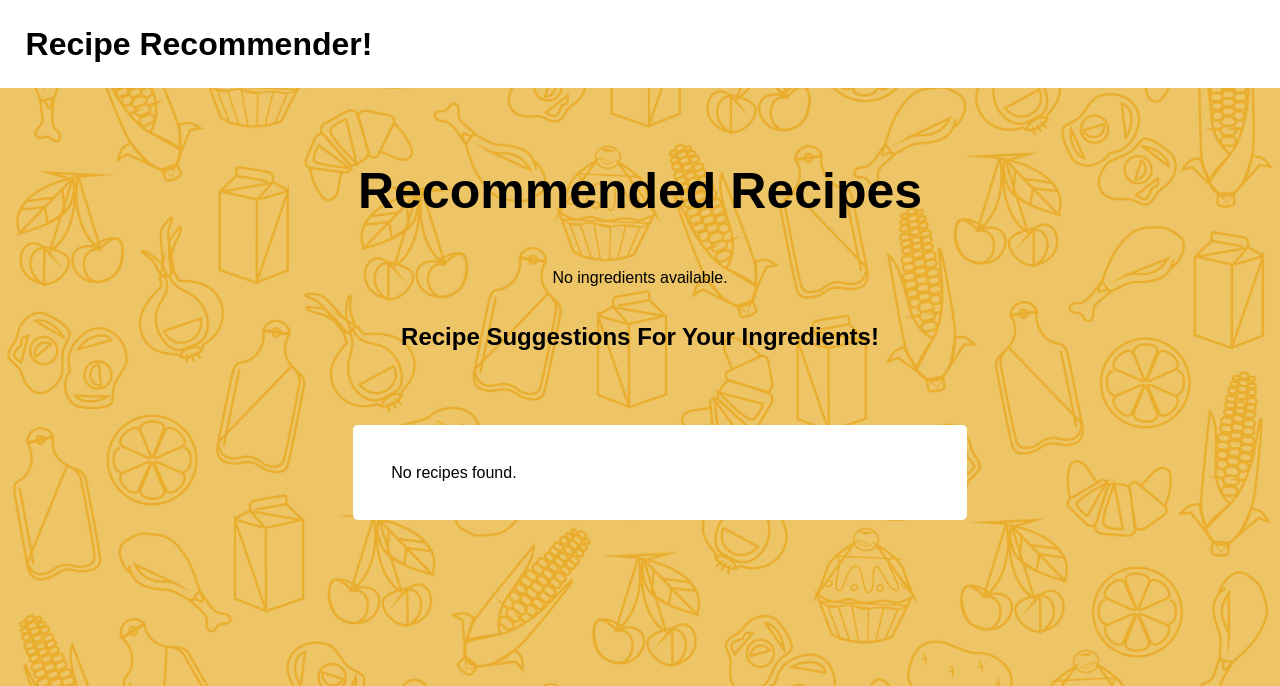
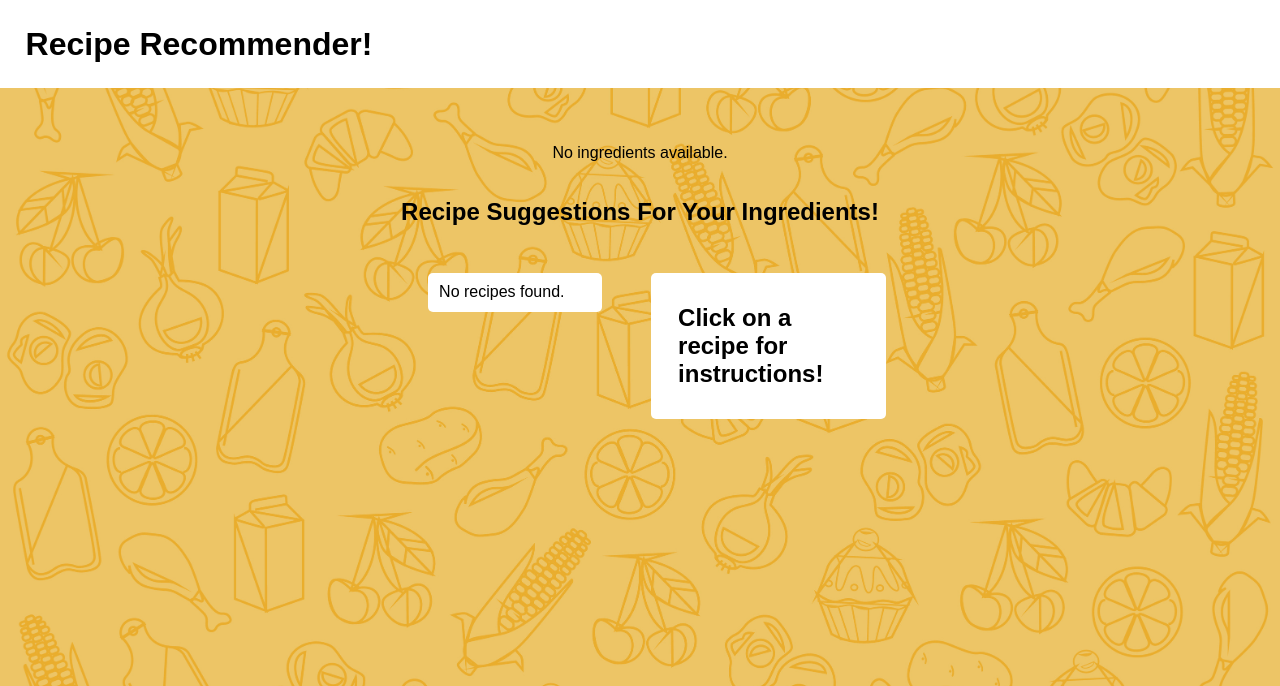
Before and after one commit to edmundpaquin/RecipeRecommender, a Flask app: page /results in a window 1280 px wide. Shown: the top 686 px of the page. Run offline with Flask 3, Linux system fonts and the light colour scheme; the visitor is signed in with stand-in values (Sample User, id 1).

Commit message:
clicking recipes

```diff
--- a/static/home.css
+++ b/static/home.css
@@ -158,7 +158,7 @@ h2 {
 
 #uploadButton {
     position: absolute;
-    padding: 11% 17%;
+    padding: 13% 17%;
     background-color: rgba(0, 0, 0, 0.2);
     font-size: 30px;
     border-radius: 5px;
@@ -173,4 +173,6 @@ h2 {
     font-weight: bold;
     margin-top: 20px;
     text-align: bottom;
+    position: relative;
+    top: 45px;
 }
--- a/static/results.css
+++ b/static/results.css
@@ -49,3 +49,26 @@ li {
     border-radius: 5px;
     background-color: white;
 }
+
+#recipes {
+    display: flex;
+}
+
+#recipe-display {
+    background-color: white;
+    border-radius: 5px;
+    width: 50%;
+    margin: 5%;
+    padding: 2% 5%;
+    height: fit-content;
+}
+
+#display-recipe > ul{
+    padding: 0;
+    width: 100%;
+}
+
+#display-recipe > ul > li{
+    padding: 1%;
+    margin: 1%;
+}
--- a/templates/results.html
+++ b/templates/results.html
@@ -11,8 +11,6 @@
         <h1>Recipe Recommender!</h1>
     </div>
     <div id="content">
-        <h1>Recommended Recipes</h1>
-
         {% if recipes["Ingredients Available"] %}
             <h2>Your Ingredients:</h2>
             <h3 id="ingredients">{{ recipes["Ingredients Available"] }}</h3>
@@ -21,14 +19,16 @@
         {% endif %}
 
         <h2>Recipe Suggestions For Your Ingredients!</h2>
+        <div id="recipes">
             <ul>
                 {% if recipes["Recommended Recipes"] %}
                     {% for recipeDetails in recipes["Recommended Recipes"] %}
                         {% for recipe, details in recipeDetails.items() %}
-                        <li>
-                            <strong>{{ recipe }}</strong><br><br>
-                            Ingredients: {{ details.ingredients | join(", ") }}<br><br>
-                            Instructions: {{ details.instructions }}
+                            <li onclick="showRecipe(this)"
+                                data-ingredients="{{ details.ingredients | join(', ') }}"
+                                data-instructions="{{ details.instructions }}">
+                                <h3>{{ recipe }}</h3>
+                                <p>{{ details.ingredients | join(', ') }}</p>
                             </li>
                         {% endfor %}
                     {% endfor %}
@@ -36,7 +36,35 @@
                     <li>No recipes found.</li>
                 {% endif %}
             </ul>
+            <div id="recipe-display">
+                <h2 id="title">Click on a recipe for instructions!</h2>
+                <p id="display-ingredients"></p>
+                <div id="display-recipe"></div>
             </div>
+        </div>
+    </div>
+<script>
+    function showRecipe(element) {
+    // Get ingredients and instructions from data attributes
+    const recipeName = element.querySelector("h3").textContent;
+    const instructions = element.getAttribute("data-instructions");
 
+    document.getElementById("title").textContent = `${recipeName}`;
+
+    const instructionSteps = instructions.split(".").filter(step => step.trim() !== "");
+    const instructionList = document.createElement("ul");
+
+    instructionSteps.forEach(step => {
+        const listItem = document.createElement("li");
+        listItem.textContent = step.trim();  // Trim any whitespace
+        instructionList.appendChild(listItem);
+    });
+
+    // Clear previous instructions and add the new list
+    const displayRecipe = document.getElementById("display-recipe");
+    displayRecipe.innerHTML = "";  // Clear previous content
+    displayRecipe.appendChild(instructionList);
+}
+</script>
 </body>
 </html>
```
Lines whose indentation alone changed are shown as unchanged.
